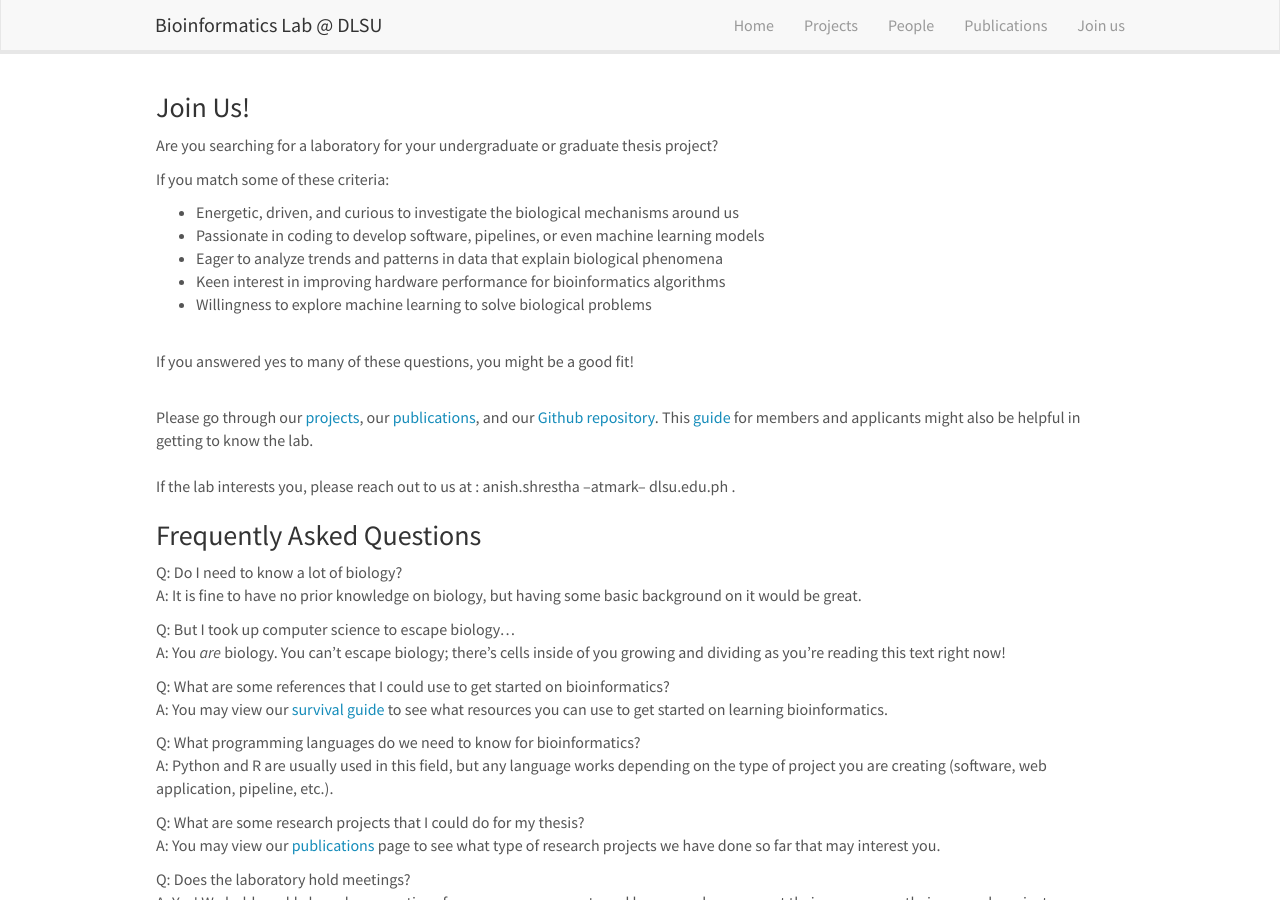
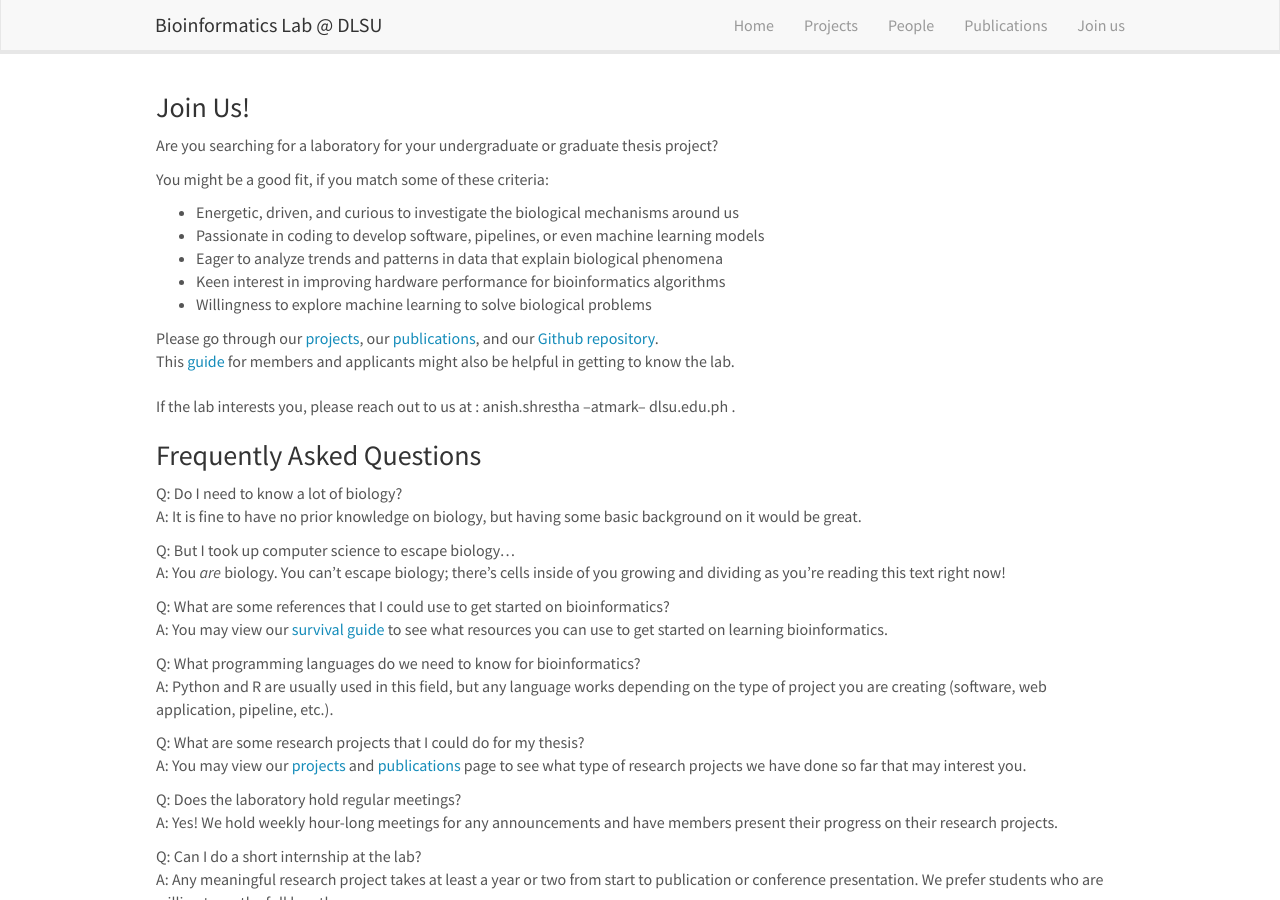
Before and after one commit to bioinfodlsu/bioinfodlsu.github.io, a Jekyll site: the page built from _pages/join_us.md, in a window 1280 px wide and 900 px high. Built offline with Jekyll 4.4.1, drawn with Linux system fonts in a browser that asks for light colours; nearby versions of some CDN libraries.

Commit message:
Member pic updates. Minor updates to Join Us

```diff
--- a/_data/members_students.yml
+++ b/_data/members_students.yml
@@ -57,15 +57,15 @@
   education1:
 
 - name: Luis G. Roxas
-  photo: plasmids.png
+  photo: luis.jpg
   info: BS-MS Computer Science
   email: a@b.c
   number_educ: 0
   education1:
 
 - name: Jiaan Santos
-  photo: phages.png
-  info: MS Biology (supervised by Dr. Llewelyn Espiritu)
+  photo: jiaan.jpg
+  info: MS Biology
   email: a@b.c
   number_educ: 0
   education1:
--- a/_pages/join_us.md
+++ b/_pages/join_us.md
@@ -9,17 +9,15 @@ permalink: /join_us/
 ### Join Us!
 Are you searching for a laboratory for your undergraduate or graduate thesis project?
 
-If you match some of these criteria:
+You might be a good fit, if you match some of these criteria:
 - Energetic, driven, and curious to investigate the biological mechanisms around us
 - Passionate in coding to develop software, pipelines, or even machine learning models
 - Eager to analyze trends and patterns in data that explain biological phenomena
 - Keen interest in improving hardware performance for bioinformatics algorithms
 - Willingness to explore machine learning to solve biological problems
 
-<br>
-If you answered yes to many of these questions, you might be a good fit! <br> <br>
 
-Please go through our [projects](/projects), our [publications](/publications), and our [Github repository](http://github.com/bioinfodlsu){:target="\_blank"}.
+Please go through our [projects](/projects), our [publications](/publications), and our [Github repository](http://github.com/bioinfodlsu){:target="\_blank"}. \\
 This [guide](https://bioinfodlsu.com/bioinfodlsu-survival-guide/intro.html){:target="\_blank"} for members and applicants might also be helpful in getting to know the lab. <br> <br>
 If the lab interests you, please reach out to us at : anish.shrestha --atmark-- dlsu.edu.ph .
 
@@ -38,9 +36,9 @@ Q: What programming languages do we need to know for bioinformatics? <br>
 A: Python and R are usually used in this field, but any language works depending on the type of project you are creating (software, web application, pipeline, etc.).
 
 Q: What are some research projects that I could do for my thesis? <br>
-A: You may view our [publications](/publications) page to see what type of research projects we have done so far that may interest you.
+A: You may view our [projects](/projects) and [publications](/publications) page to see what type of research projects we have done so far that may interest you.
 
-Q: Does the laboratory hold meetings? <br>
+Q: Does the laboratory hold regular meetings? <br>
 A: Yes! We hold weekly hour-long meetings for any announcements and have members present their progress on their research projects.
 
 Q: Can I do a short internship at the lab? <br>
```
Also changed, not shown: images/teampic/jiaan.jpg (added), images/teampic/luis.jpg (added), 1 other file.
